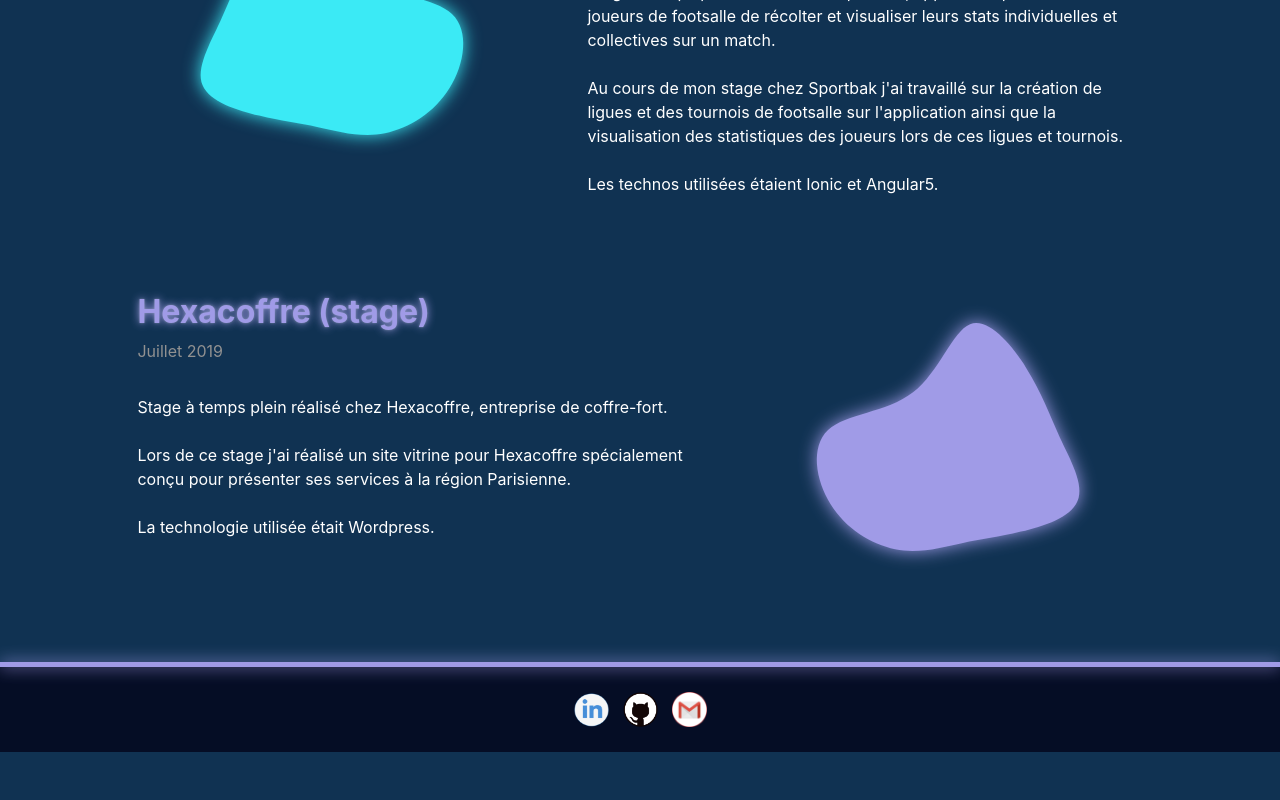
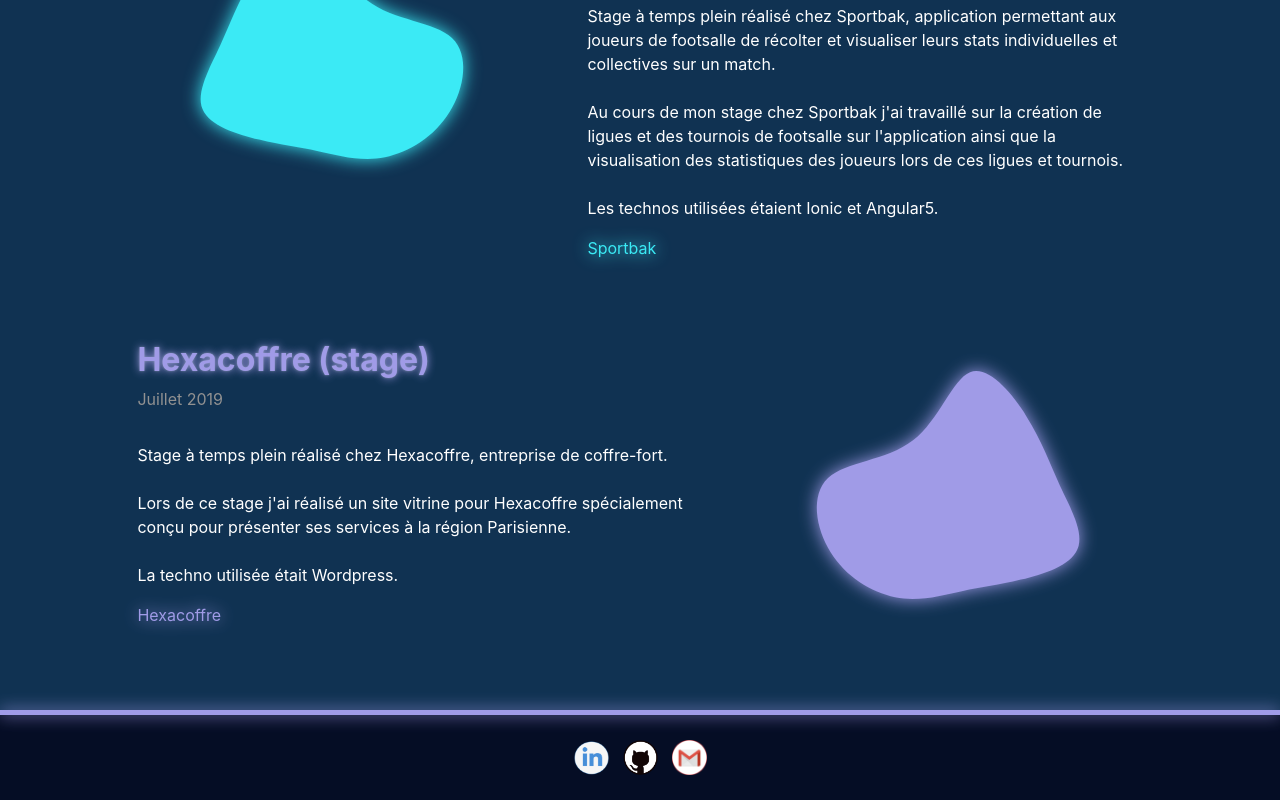
Before and after one commit to nicocarrasco/portfolio-abyss, a React (Create React App) app: page / in a window 1280 px wide. Shown: the part 3629-4429 px from the top of the page. Before the commit the page ends 4381 px from the top, so only its background shows below. Built offline with nearby package versions, Linux system fonts and the light colour scheme.

Commit message:
Correcting description

```diff
--- a/src/pages/home/projects/Projects.tsx
+++ b/src/pages/home/projects/Projects.tsx
@@ -8,6 +8,10 @@
   title: string;
   date: string;
   description: string;
+  link?: {
+    name: string;
+    url: string;
+  };
 };
 
 const projects: Project[] = [
@@ -15,7 +19,7 @@
     title: "Machine learning (apprentissage)",
     date: "Janvier 2022 - Mars 2022",
     description:
-      "Apprentissage et création d'algorithmes de ML en Python uniquement avec les libraires standards ainsi que pandas et numpy.\n\nLes algorithmes que j'ai reproduit sont : Naives Bayes Classifier, Decision Tree Classifier et un Neural Network. Ces algorithmes ont été réalisé en tant que projet d'apprentissage lors de ma 4ème année à Epitech.",
+      "Apprentissage et création d'algorithmes de ML en Python uniquement avec les librairies standards ainsi que pandas et numpy.\n\nLes algorithmes que j'ai reproduits sont : Naives Bayes Classifier, Decision Tree Classifier et un Neural Network. Ces algorithmes ont été réalisé en tant que projet d'apprentissage lors de ma 4ème année à Epitech.",
   },
 
   {
@@ -23,13 +27,14 @@
     date: "Novembre 2020 - Juillet 2021",
     description:
       "Stage de 5 mois en alternance puis de 3 mois en temps plein réalisé chez Imparato, application visant à aider les comédiens à répéter leurs textes.\n\nOutre la correction de bug et l'amélioration de l'UI/UX, j'ai participé à la création de nouvelles fonctionnalités sur l'app web et mobile comme par exemple l'ajout de notes et de marque-pages sur les textes ou encore l'implémentation des bruitages sur l'application.\n\nLes technos utilisées étaient React Js et React Native.",
+    link: { name: "Imparato", url: "https://www.imparato.io/" },
   },
 
   {
     title: "Area (apprentissage)",
     date: "Janvier 2021 - Mars 2021",
     description:
-      "Projet réalisé à 6 étudiants pour reproduire le fonctionnement d'un site comme Zapier: permettre à un utilisateur de connecter différents services afin d'automatiser des actions entre elles (par exemple, lorsque l'utilisateur crée une nouvelle PR sur Github, cela crée une nouvelle tâche au nom de la PR sur son Trello).\n\n J'ai travaillé sur l'interface web ainsi que sur le serveur (authentification et webhooks).\n\nLes technos que j'ai utilisé étaient React Js et Node Js.",
+      "Projet réalisé à 6 étudiants pour reproduire le fonctionnement d'un site comme Zapier: permettre à un utilisateur de connecter différents services afin d'automatiser des actions entre elles (par exemple, lorsque l'utilisateur crée une nouvelle PR sur Github, cela crée une nouvelle tâche au nom de la PR sur son Trello).\n\n J'ai travaillé sur l'interface web ainsi que sur le serveur (authentification et webhooks).\n\nLes technos que j'ai utilisées étaient React Js et Node Js.",
   },
 
   {
@@ -44,13 +49,15 @@
     date: "Septembre 2019 - Décembre 2019",
     description:
       "Stage à temps plein réalisé chez Sportbak, application permettant aux joueurs de footsalle de récolter et visualiser leurs stats individuelles et collectives sur un match.\n\nAu cours de mon stage chez Sportbak j'ai travaillé sur la création de ligues et des tournois de footsalle sur l'application ainsi que la visualisation des statistiques des joueurs lors de ces ligues et tournois.\n\nLes technos utilisées étaient Ionic et Angular5.",
+    link: { name: "Sportbak", url: "https://sportbak.com/" },
   },
 
   {
     title: "Hexacoffre (stage)",
     date: "Juillet 2019",
     description:
-      "Stage à temps plein réalisé chez Hexacoffre, entreprise de coffre-fort.\n\nLors de ce stage j'ai réalisé un site vitrine pour Hexacoffre spécialement conçu pour présenter ses services à la région Parisienne.\n\nLa technologie utilisée était Wordpress.",
+      "Stage à temps plein réalisé chez Hexacoffre, entreprise de coffre-fort.\n\nLors de ce stage j'ai réalisé un site vitrine pour Hexacoffre spécialement conçu pour présenter ses services à la région Parisienne.\n\nLa techno utilisée était Wordpress.",
+    link: { name: "Hexacoffre", url: "https://www.hexacoffre.com/fr/" },
   },
 ];
 
@@ -83,6 +90,16 @@
               <Title position={position}>{project.title}</Title>
               <ProjectDate>{project.date}</ProjectDate>
               <Description>{project.description}</Description>
+              {project.link && (
+                <Link
+                  position={position}
+                  href={project.link.url}
+                  target="_blank"
+                  rel="noopener noreferrer"
+                >
+                  {project.link.name}
+                </Link>
+              )}
             </DescriptionWrapper>
           </ProjectWrapper>
         );
@@ -214,4 +231,16 @@
   white-space: pre-line;
 `;
 
+const Link = styled.a<{ position: "left" | "right" }>`
+  color: ${({ position, theme }) =>
+    position === "left" ? theme.colors.wave : theme.colors.violet};
+
+  filter: ${({ theme, position }) =>
+    position === "left"
+      ? `drop-shadow(0 0 8px ${theme.colors.wave})`
+      : `drop-shadow(0 0 8px ${theme.colors.violet})`};
+
+  text-decoration: none;
+`;
+
 export default Projects;
```
